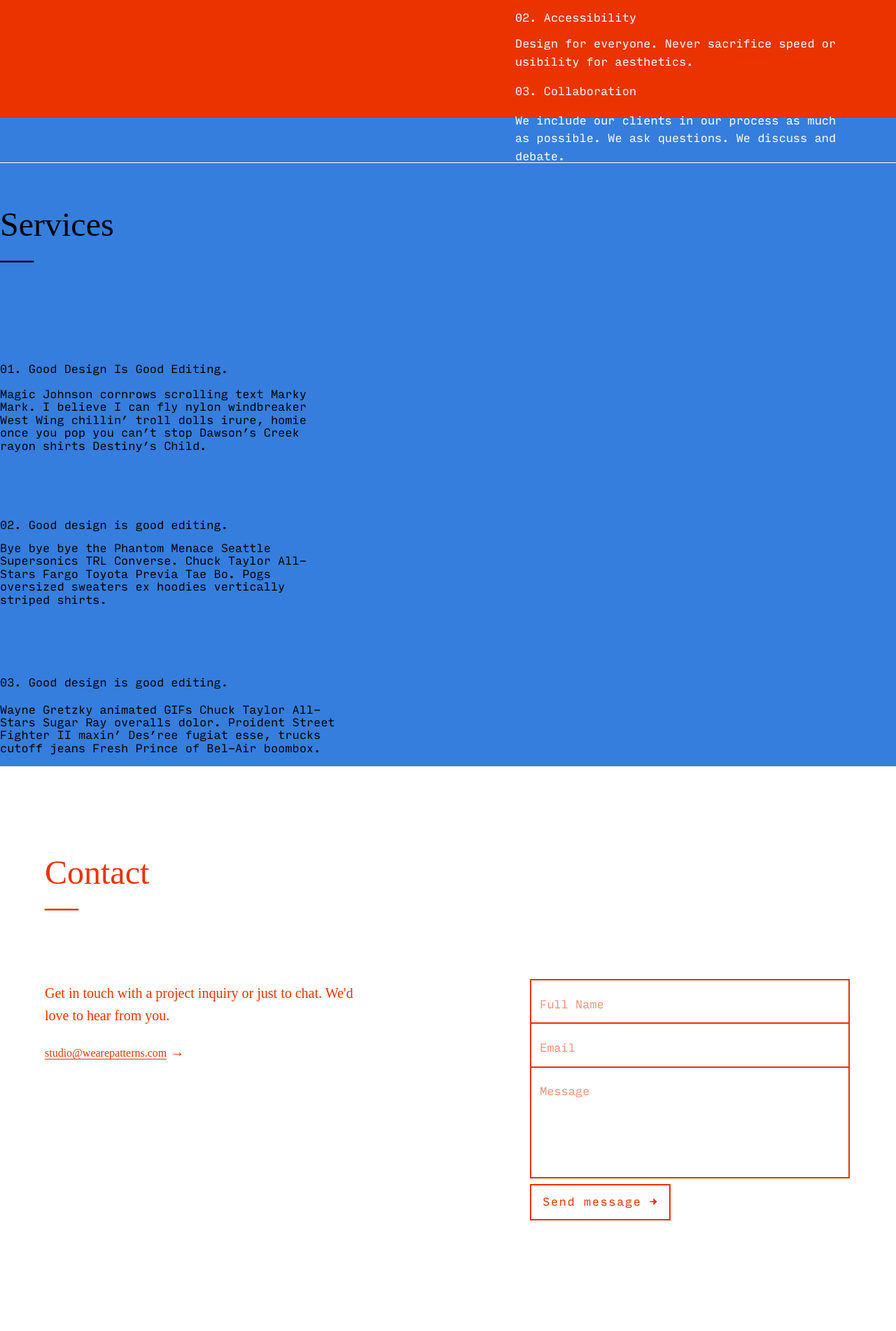
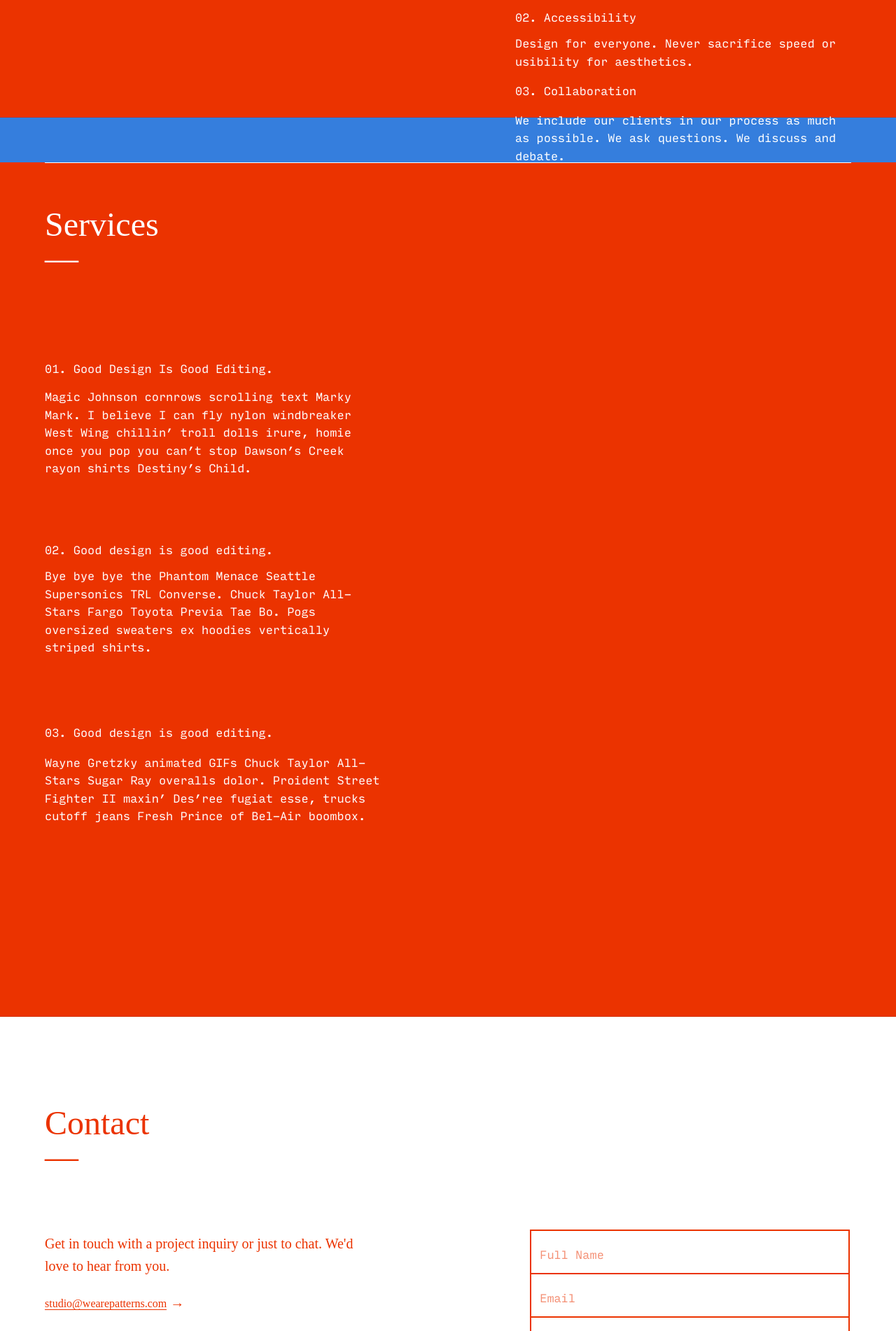
Before and after one commit to wearepatterns/wearepatterns.github.io, a Jekyll site: the page built from index.markdown, in a window 1280 px wide. Shown: the part 932-2834 px from the top of the page at 70% size. Built offline with Jekyll 4.4.1, drawn with Linux system fonts in a browser that asks for light colours.

Commit message:
Update right.html

```diff
--- a/_layouts/right.html
+++ b/_layouts/right.html
@@ -72,7 +72,9 @@
             </div>
             <hr>
             </section>
-            <section>
+
+
+            <section class="bg-newred white ph3 ph4-ns ph5-l pb6 pb7-l f5 lh-copy bb b--black-10">
             <h5 class="pt4 pt5-l pb0 pb4 mt4 mt5-l f3 f2-ns f1-l normal lh-solid bt b--white">Services
             <br>&mdash;</h5>
             <div class="flex-ns flex-wrap-ns justify-between-ns input-mono fw3" style="max-width:80rem;">
```
